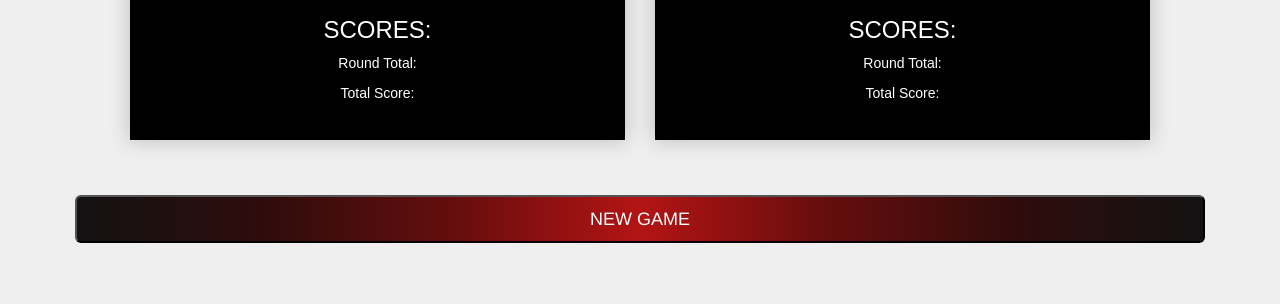
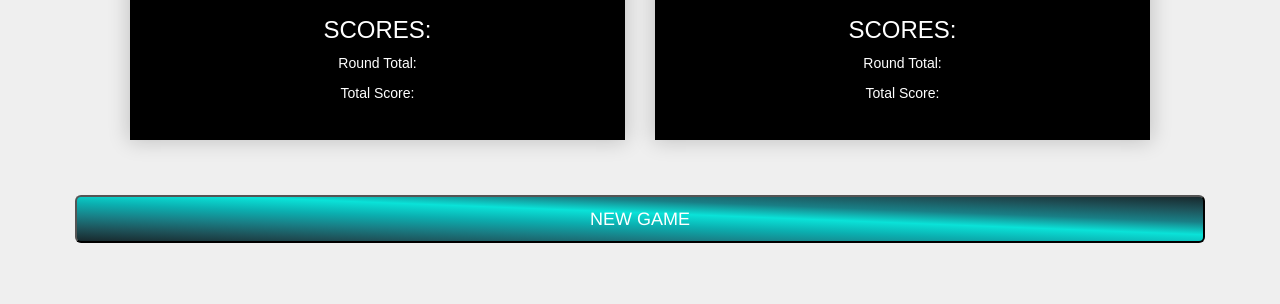
Before and after one commit to badruu/pig-dice-game, a plain HTML site: page index.html in a window 1280 px wide. Both pictures are taken after a click on the button "PROCEED". Shown: the part 158-462 px from the top of the page. Drawn offline with Linux system fonts and the light colour scheme.

Commit message:
changed color for new game button

```diff
--- a/css/styles.css
+++ b/css/styles.css
@@ -81,7 +81,7 @@ body
 }
 .btn-last
 {
-  background: linear-gradient(to right, #131212, #2F0C0C, #650D0D, #B41414,#650D0D,#2F0C0C,#131212);
+  background: linear-gradient(to right top, #18292d, #1e5259, #197f86, #0bafb0, #0ae2d8, #197f86, #1e5259, #18292d);
   color: #fff;
 
 }
```
